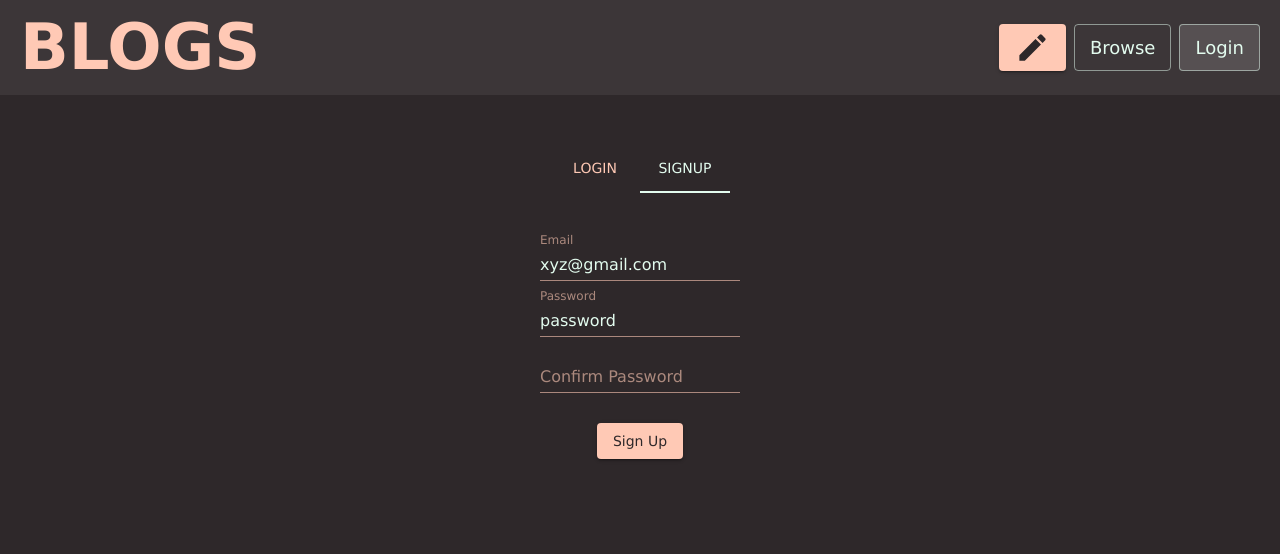
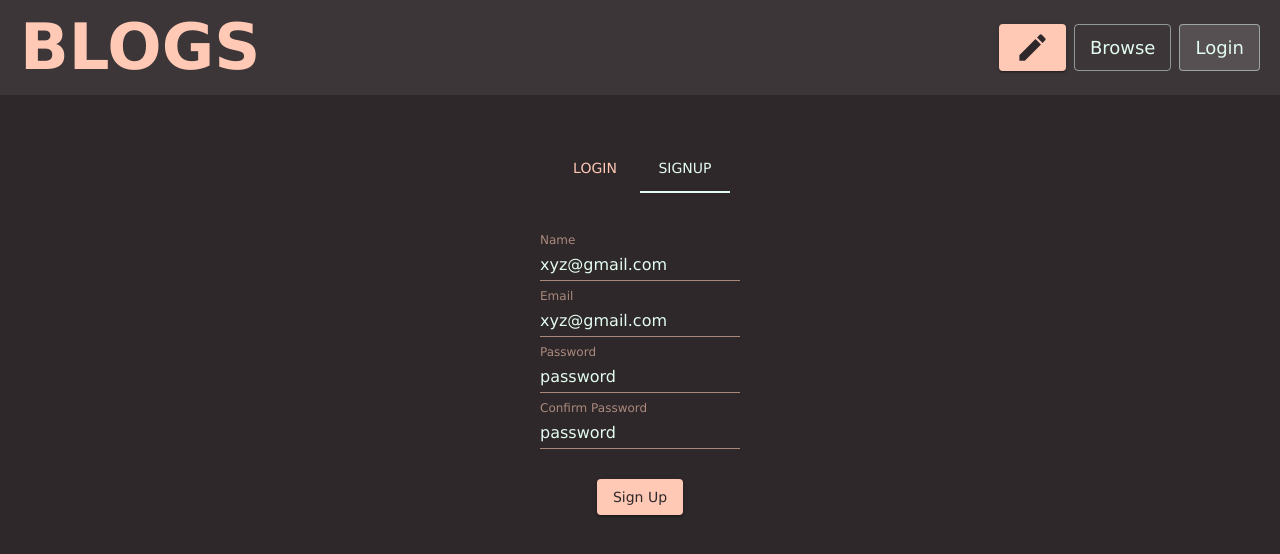
Before and after one commit to aryatathe/cogoport-lba, a React (Create React App) app: page /login in a window 1280 px wide. Both pictures are taken after a click on the tab "SIGNUP". Shown: the top 554 px of the page. Built offline with nearby package versions, Linux system fonts and the light colour scheme.

Commit message:
api signup

```diff
--- a/src/components/screens/Login.js
+++ b/src/components/screens/Login.js
@@ -1,5 +1,6 @@
-import { useState } from "react";
+import { useState, useEffect } from "react";
 import { useDispatch, useSelector } from "react-redux";
+import { useNavigate } from "react-router";
 
 import Stack from "@mui/material/Stack";
 import Button from "@mui/material/Button";
@@ -11,54 +12,22 @@ import Header from "../Header";
 
 const Login = () => {
   const [tab, setTab] = useState(false);
+  const [name, setName] = useState("xyz@gmail.com");
   const [email, setEmail] = useState("xyz@gmail.com");
   const [password, setPassword] = useState("password");
+  const [password2, setPassword2] = useState("password");
 
   const loggedIn = useSelector((state) => state.isLoggedIn);
+  const myId = useSelector((state) => state.id);
   const dispatch = useDispatch();
 
-  return (
-    <>
-      <Header />
-      <Tabs
-        value={tab ? 1 : 0}
-        onChange={(e, newVal) => {
-          setTab(newVal ? true : false);
-        }}
-        textColor="primary"
-        indicatorColor="primary"
-        centered
-        sx={{
-          marginTop: "50px",
-        }}
-      >
-        <Tab label="Login" value={0} disableRipple />
-        <Tab label="SignUp" value={1} disableRipple />
-      </Tabs>
-      <Stack
-        direction="column"
-        alignItems="center"
-        spacing={1}
-        sx={{ marginTop: "40px" }}
-      >
-        <TextField
-          label="Email"
-          variant="standard"
-          value={email}
-          onChange={(e) => setEmail(e.target.value)}
-        />
-        <TextField
-          label="Password"
-          variant="standard"
-          value={password}
-          onChange={(e) => setPassword(e.target.value)}
-        />
-        {tab && <TextField label="Confirm Password" variant="standard" />}
-        <Button
-          variant="contained"
-          color="secondary"
-          sx={{ marginTop: "30px !important" }}
-          onClick={() => {
+  const navigate = useNavigate();
+
+  useEffect(() => {
+    if (loggedIn) navigate(`/profile/${myId}`);
+  }, [loggedIn]);
+
+  const handleLogin = () => {
     const formData = new FormData();
     formData.append("email", email);
     formData.append("password", password);
@@ -106,7 +75,95 @@ const Login = () => {
           console.log(error);
         }
       );
+  };
+
+  const handleSignup = () => {
+    const formData = new FormData();
+    formData.append("name", name);
+    formData.append("email", email);
+    formData.append("password", password);
+
+    fetch(`${process.env.REACT_APP_API_URL}/users`, {
+      method: "post",
+      headers: new Headers({
+        "ngrok-skip-browser-warning": "69420",
+      }),
+      body: formData,
+    })
+      .then((res) => res.json())
+      .then(
+        (result) => {
+          console.log(result);
+          handleLogin();
+        },
+        (error) => {
+          console.log(error);
+        }
+      );
+  };
+
+  return (
+    <>
+      <Header />
+      <Tabs
+        value={tab ? 1 : 0}
+        onChange={(e, newVal) => {
+          setTab(newVal ? true : false);
         }}
+        textColor="primary"
+        indicatorColor="primary"
+        centered
+        sx={{
+          marginTop: "50px",
+        }}
+      >
+        <Tab label="Login" value={0} disableRipple />
+        <Tab label="SignUp" value={1} disableRipple />
+      </Tabs>
+      <Stack
+        direction="column"
+        alignItems="center"
+        spacing={1}
+        sx={{ marginTop: "40px" }}
+      >
+        {tab && (
+          <TextField
+            label="Name"
+            variant="standard"
+            value={name}
+            onChange={(e) => setName(e.target.value)}
+          />
+        )}
+        <TextField
+          label="Email"
+          variant="standard"
+          value={email}
+          onChange={(e) => setEmail(e.target.value)}
+        />
+        <TextField
+          label="Password"
+          variant="standard"
+          value={password}
+          onChange={(e) => setPassword(e.target.value)}
+        />
+        {tab && (
+          <TextField
+            label="Confirm Password"
+            variant="standard"
+            value={password2}
+            onChange={(e) => setPassword2(e.target.value)}
+          />
+        )}
+        <Button
+          variant="contained"
+          color="secondary"
+          sx={{ marginTop: "30px !important" }}
+          onClick={tab ? handleSignup : handleLogin}
+          disabled={
+            email == "" ||
+            password == "" ||
+            (tab && (name == "" || password != password2))
+          }
         >
           {tab ? "Sign Up" : "Login"}
         </Button>
--- a/src/components/screens/Profile.js
+++ b/src/components/screens/Profile.js
@@ -10,7 +10,8 @@ import Box from "@mui/material/Box";
 import Tabs from "@mui/material/Tabs";
 import Tab from "@mui/material/Tab";
 
-import { styled } from "@mui/material/styles";
+import { styled, useTheme } from "@mui/material/styles";
+import useMediaQuery from "@mui/material/useMediaQuery";
 
 import Header from "../Header";
 import BlogCard from "../BlogCard";
@@ -19,9 +20,12 @@ import ErrorBox from "../ErrorBox";
 //import blogs from "../../content/blogs";
 import users from "../../content/users";
 
-const BlogList = styled(Grid)({
+const BlogList = styled(Grid)(({ theme }) => ({
   padding: "20px 20px 20px 0",
-});
+  [theme.breakpoints.down("sm")]: {
+    padding: "10px",
+  },
+}));
 
 const UserInfo = styled(Stack)({
   padding: "40px 20px",
@@ -46,6 +50,10 @@ const Profile = () => {
   const dispatch = useDispatch();
 
   const id = useParams().id;
+
+  const theme = useTheme();
+  const sm = useMediaQuery(theme.breakpoints.down("sm"));
+
   useEffect(() => {
     setUser({ loading: true });
     fetch(`${process.env.REACT_APP_API_URL}/users/${id}`, {
@@ -67,8 +75,8 @@ const Profile = () => {
                   name: result.name,
                   email: result.email,
                   about: users[0].about,
-                  followers: result.follower_count,
-                  following: result.following_count,
+                  followers: result.followers.length,
+                  following: result.followings.length,
                   img: users[0].img,
                 }
           );
@@ -125,9 +133,8 @@ const Profile = () => {
                 {user.followers} Followers
               </Typography>
               <Stack id="button-area" direction="row" spacing={1}>
-                <Button variant="outlined" color="secondary">
-                  Follow
-                </Button>
+                {id == myId ? (
+                  <>
                     <Button
                       variant="outlined"
                       color="secondary"
@@ -136,6 +143,19 @@ const Profile = () => {
                     >
                       Edit
                     </Button>
+                    <Button
+                      variant="outlined"
+                      color="secondary"
+                      onClick={() => dispatch({ type: "LOGOUT" })}
+                    >
+                      Logout
+                    </Button>
+                  </>
+                ) : (
+                  <Button variant="outlined" color="secondary">
+                    Follow
+                  </Button>
+                )}
               </Stack>
             </UserInfo>
           </Grid>
@@ -148,12 +168,36 @@ const Profile = () => {
               textColor="primary"
               indicatorColor="primary"
               sx={{ marginTop: "40px" }}
+              centered={!sm}
+              variant={sm ? "scrollable" : "standard"}
+              scrollButtons
+              allowScrollButtonsMobile
             >
-              <Tab label="Posts" value={0} disableRipple />
-              <Tab label="Followers" value={1} disableRipple />
-              <Tab label="Following" value={2} disableRipple />
+              <Tab
+                label="Posts"
+                value={0}
+                disableRipple
+                size={sm ? "small" : "medium"}
+              />
+              <Tab
+                label="Followers"
+                value={1}
+                disableRipple
+                size={sm ? "small" : "medium"}
+              />
+              <Tab
+                label="Following"
+                value={2}
+                disableRipple
+                size={sm ? "small" : "medium"}
+              />
             </Tabs>
             {tab == 0 ? (
+              blogs.loading || blogs.error ? (
+                <ErrorBox
+                  message={user.loading ? "Loading..." : "Couldn't load blogs"}
+                />
+              ) : (
                 <BlogList container spacing={3}>
                   {blogs.loading ? (
                     <div>Loading</div>
@@ -175,6 +219,7 @@ const Profile = () => {
                     })
                   )}
                 </BlogList>
+              )
             ) : tab == 1 ? (
               <div>followers</div>
             ) : (
--- a/src/theme.js
+++ b/src/theme.js
@@ -94,7 +94,15 @@ const theme = createTheme({
       styleOverrides: { root: { transition: "all 0.2s ease" } },
     },
     MuiButton: {
-      styleOverrides: { root: { textTransform: "none" } },
+      styleOverrides: {
+        root: {
+          textTransform: "none",
+          "&.Mui-disabled": {
+            color: "#000000cc",
+            backgroundColor: "#00000044",
+          },
+        },
+      },
     },
     MuiIconButton: {
       styleOverrides: {
```
Lines whose indentation alone changed are shown as unchanged.
